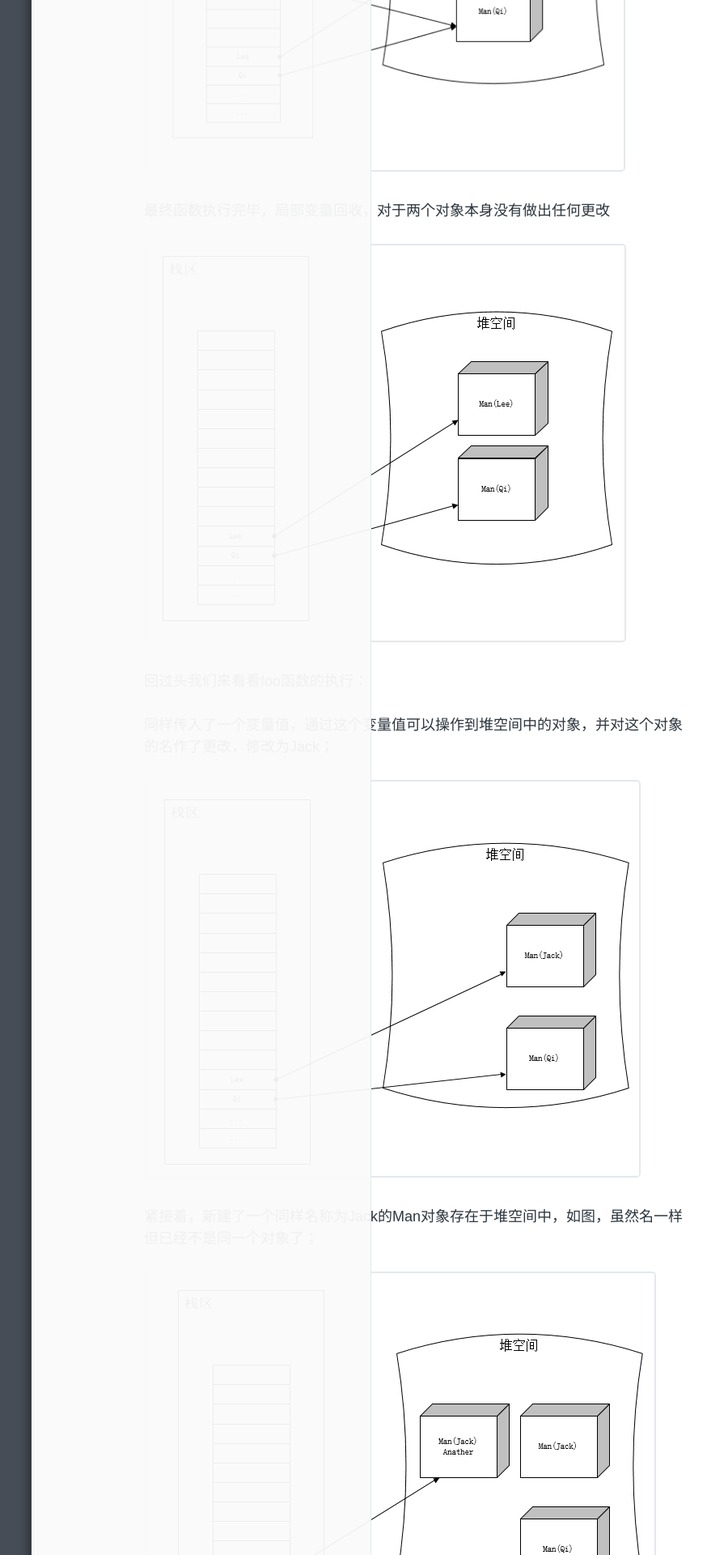
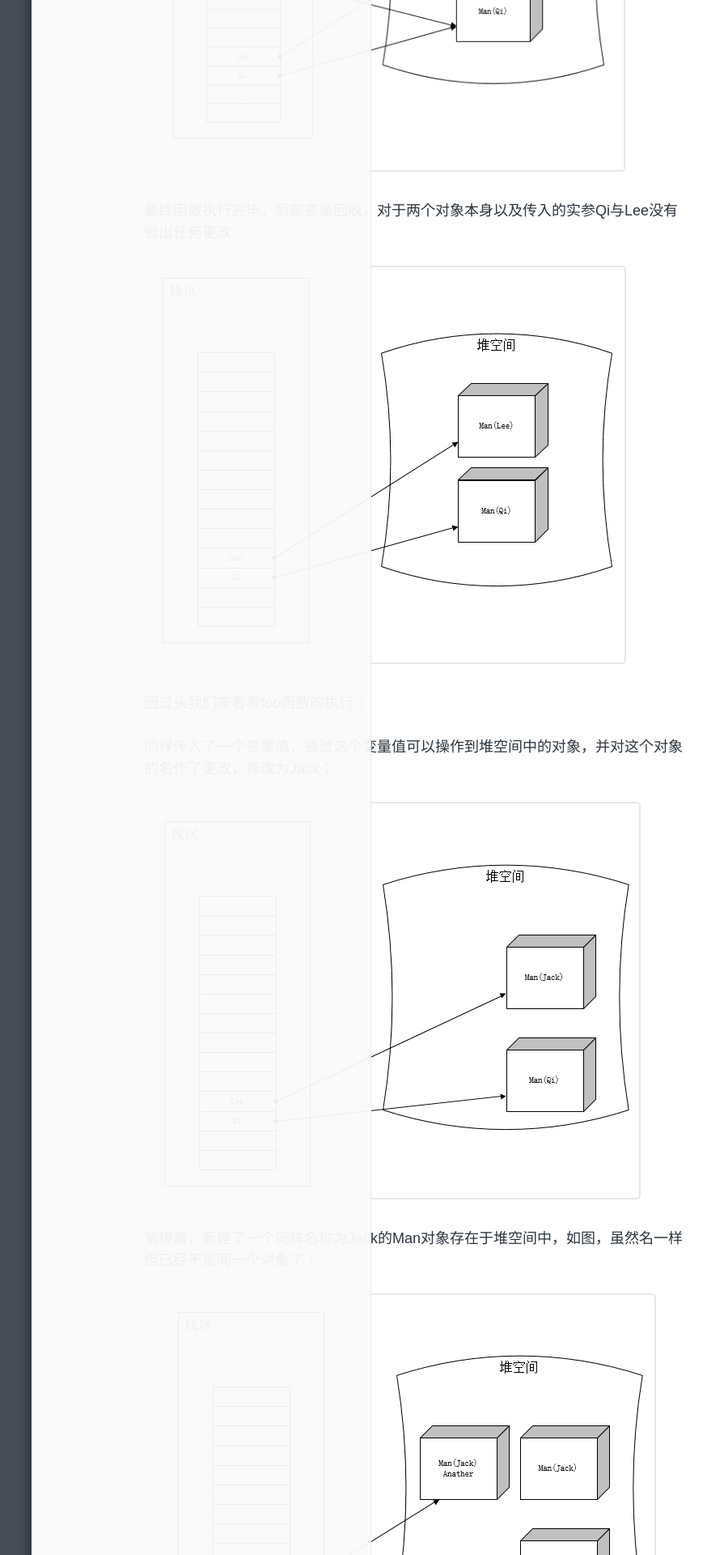
Before and after one commit to enlipan/enlipan.github.io, a Jekyll site: the page built from _posts/2015-3-22-Java-pass-by-value.md, in a window 1280 px wide. Shown: the part 2509-4429 px from the top of the page at 81% size, without its empty margins (126-1000 px from the left). Built offline with Jekyll 4.4.1, drawn with Linux system fonts in a browser that asks for light colours; comment, search, counter and statistics services are not loaded.

Commit message:
modify java pass by value

```diff
--- a/_posts/2015-3-22-Java-pass-by-value.md
+++ b/_posts/2015-3-22-Java-pass-by-value.md
@@ -67,7 +67,7 @@ o1与o2变量不过是Qi变量与Lee变量的Copy副本，只是指向堆空间
 
 ![swap函数交换完成](/assets/img/20150322/swap_over.PNG)
 
-最终函数执行完毕，局部变量回收，对于两个对象本身没有做出任何更改
+最终函数执行完毕，局部变量回收，对于两个对象本身以及传入的实参Qi与Lee没有做出任何更改
 
 ![swap函数执行完，栈区回收](/assets/img/20150322/swap_none.PNG)
 
```
